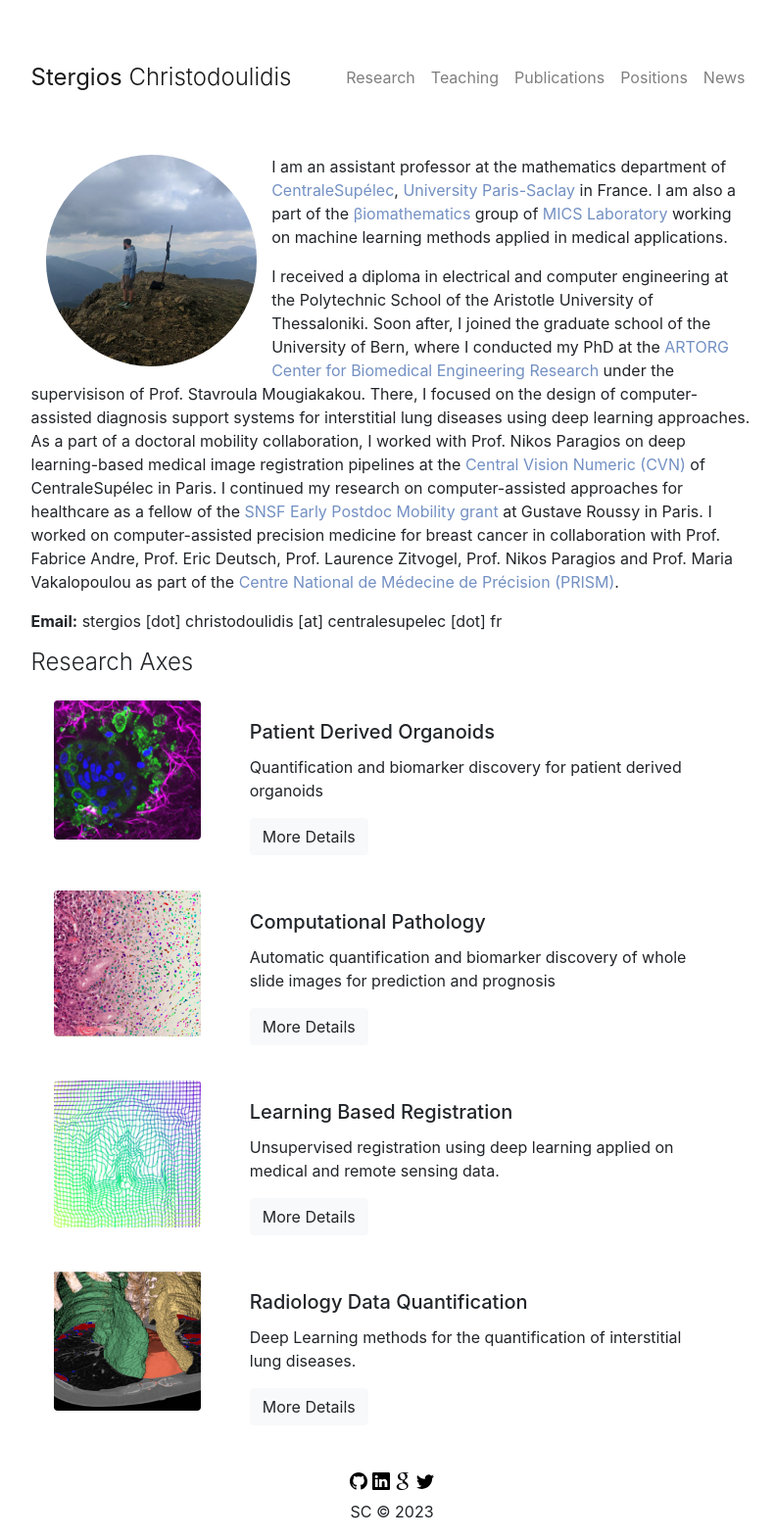
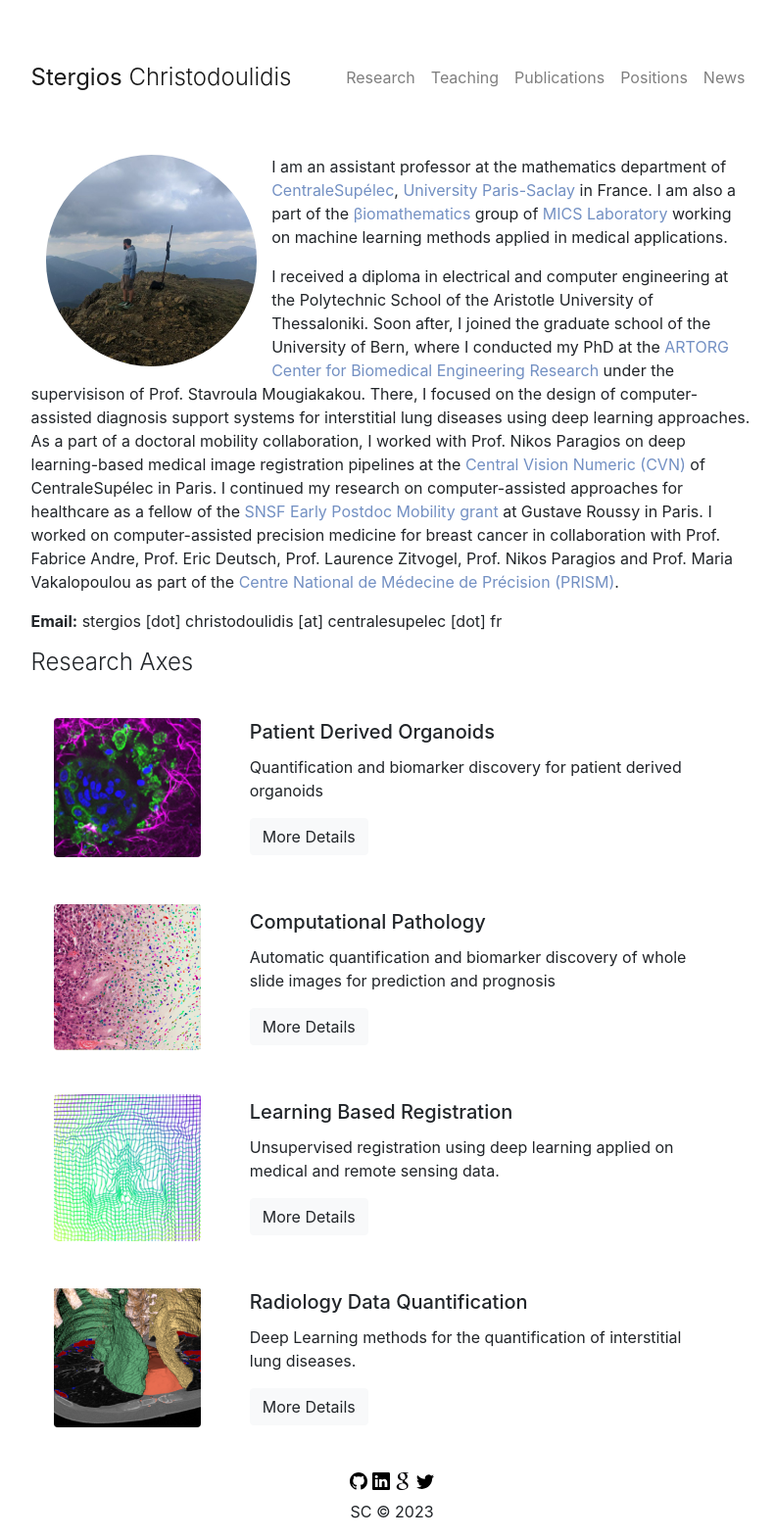
Before and after one commit to stergioc/stergioc.github.io, a Jekyll site: the page built from index.md, in a window 1280 px wide. Shown: the whole page at 98% size, without its empty margins (240-1031 px from the left). Built offline with Jekyll 4.4.1, drawn with Linux system fonts in a browser that asks for light colours; nearby versions of some CDN libraries.

Commit message:
Vertical align of images in axes

```diff
--- a/_includes/axes.html
+++ b/_includes/axes.html
@@ -4,7 +4,7 @@
   {% for post in site.tags.project %}
   {% if post.url %}
   <div class="row g-0 p-1 m-1">
-    <div class="col-12 col-sm-3">
+    <div class="d-flex align-items-center col-12 col-sm-3">
       <img src="{{ post.image }}" class="img-fluid rounded-start rounded" alt="...">
     </div>
     <div class="col-12 col-sm-9">
```
